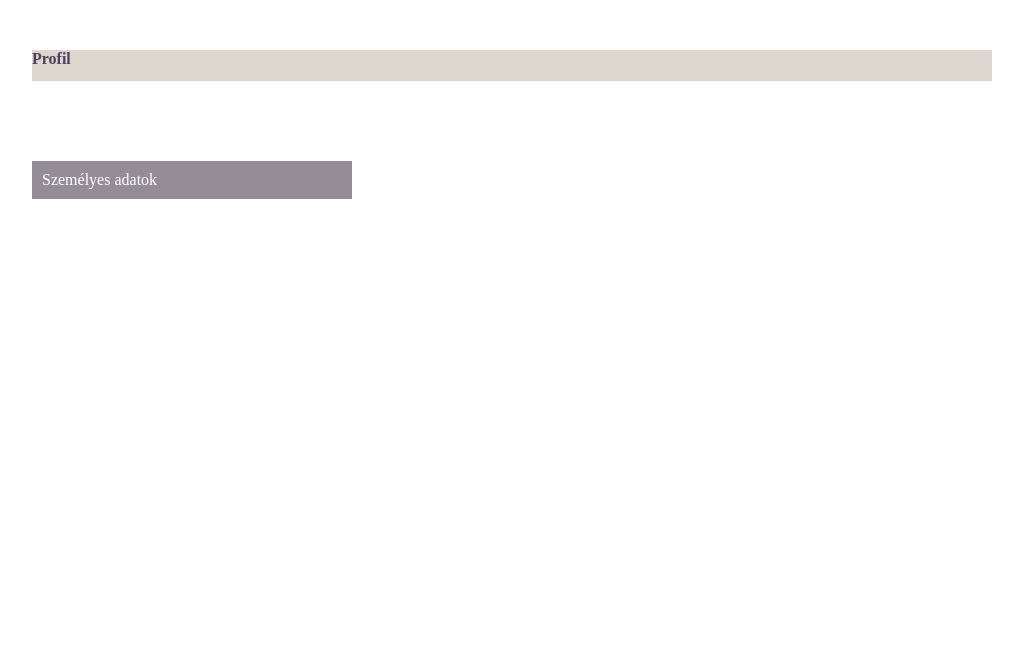
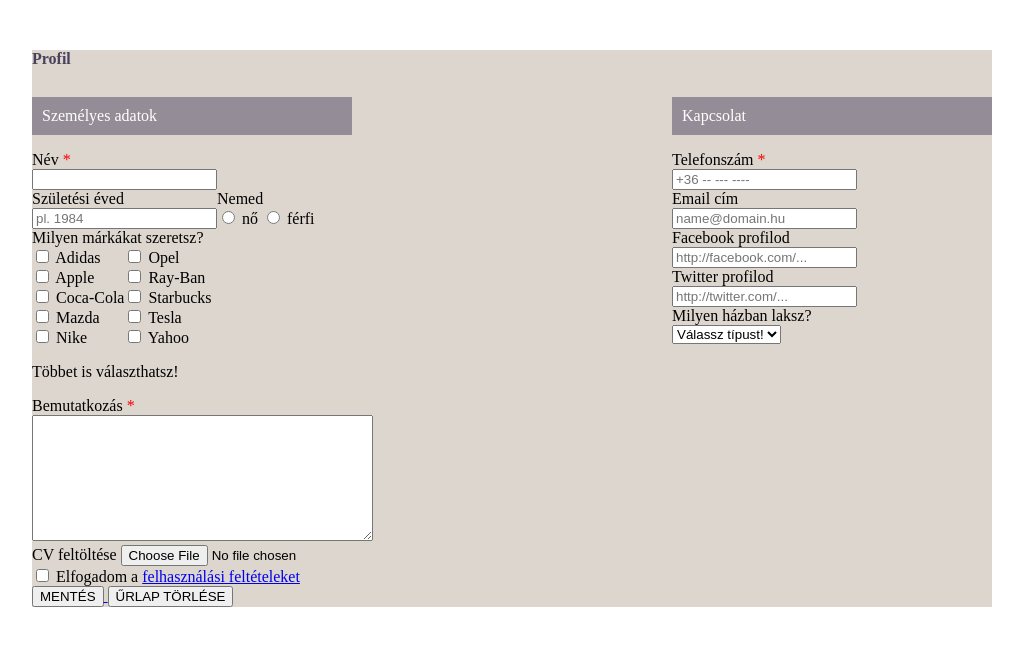
Before and after one commit to greenfox-velox/annatorok, a plain HTML site: page week-02/day-02/form/index.html in a window 1280 px wide. Shown: the whole page, without its empty margins (128-1151 px from the left). Drawn offline with Linux system fonts and the light colour scheme.

Commit message:
Add skeleton of html and forms without style

```diff
--- a/week-02/day-02/form/index.html
+++ b/week-02/day-02/form/index.html
@@ -8,34 +8,106 @@
   <body>
     <div class="wrapper">
     <h2>Profil</h2>
-
+    <form action="# " method="post">
       <div class="form-container">
         <div class="personal-info-box">
           <p class="personal-info-title">Személyes adatok</p>
-        <form action="/my-handling-form-page" method="post">
-        </form>
+
+            <div>
+              <label for="name">Név<span> *</span></label><br>
+              <input type="text" id="name" required><br>
+            </div>
+
+            <div class="birth-gender">
+              <div class="birth">
+                <label for="birth">Születési éved</label><br>
+                <input type="number" id="birth" placeholder="pl. 1984">
+              </div>
+              <div class="gender">
+                <label for="gender_woman">Nemed</label><br>
+                <input type="radio" id="gender_woman" value="no">
+                <label for="gender_man">nő</label>
+                <input type="radio" id="gender_man" value="ferfi">
+                <label for="gender">férfi</label>
+              </div>
+            </div>
+
+            <div>
+              <label for="brand">Milyen márkákat szeretsz?</label><br>
+              <div class="brand_left">
+                <input type="checkbox" id="Adidas" value="Adidas">
+                <label for="Adida">Adidas</label><br>
+                <input type="checkbox" id="Apple" value="Apple">
+                <label for="Apple">Apple</label><br>
+                <input type="checkbox" id="Coca-Cola" value="Coca-Cola">
+                <label for="Coca-Cola">Coca-Cola</label><br>
+                <input type="checkbox" id="Mazda" value="Mazda">
+                <label for="Mazda">Mazda</label><br>
+                <input type="checkbox" id="Nike" value="Nike">
+                <label for="Nike">Nike</label><br>
+              </div>
+              <div class="brand_right">
+                <input type="checkbox" id="Opel" value="Opel">
+                <label for="Opel">Opel</label><br>
+                <input type="checkbox" id="Ray-Ban" value="Ray-Ban">
+                <label for="Ray-Ban">Ray-Ban</label><br>
+                <input type="checkbox" id="Starbucks" value="Starbucks">
+                <label for="Starbucks">Starbucks</label><br>
+                <input type="checkbox" id="Tesla" value="Tesla">
+                <label for="Tesla">Tesla</label><br>
+                <input type="checkbox" id="Yahoo" value="Yahoo">
+                <label for="Yahoo">Yahoo</label><br>
+              </div>
+            </div>
+              <p>Többet is választhatsz!</p>
         </div>
 
         <div class="contact-data-box">
-        <form action="/my-handling-form-page" method="post">
-        </form>
+          <p class="contact-data-title">Kapcsolat</p>
+            <label for="mobile">Telefonszám<span> *</span></label><br>
+            <input type="tel" id="mobile" placeholder="+36 -- --- ----"><br>
+            <label for="email">Email cím</label><br>
+            <input type="email" id="email" placeholder="name@domain.hu"><br>
+            <label for="facebook">Facebook profilod</label><br>
+            <input type="url" id="facebook" placeholder="http://facebook.com/..."><br>
+            <label for="twitter">Twitter profilod</label><br>
+            <input type="url" id="twitter" placeholder="http://twitter.com/..."><br>
+
+            <label for="select">Milyen házban laksz?</label><br>
+            <select id="select">
+              <option value="" disabled selected>Válassz típust!</option>
+              <option value="csaladi">Családi</option>
+              <option value="tarsas">Társas</option>
+              <option value="tegla">Tégla</option>
+              <option value="panel">Panel</option>
+            </select>
         </div>
       </div>
 
       <div class="intro-upload-buttons">
-      <div class="upload">
+
+        <div class="intro">
+            <label for="intro-msg">Bemutatkozás<span> *</span></label><br>
+            <textarea id="intro-msg" rows="8" cols="40"></textarea>
         </div>
+
+        <div class="upload"></div>
+            <label for="upload-file">CV feltöltése</label>
+            <input type="file" name="name" value="">
+
         <div class="terms">
-        <form action="/my-handling-form-page" method="post">
-        </form>
+            <input type="checkbox" id="term-chk" value="">
+            <label for="term-chk">Elfogadom a <a href="#"<a/>felhasználási feltételeket</label>
         </div>
 
         <div class="buttons">
-        <form action="/my-handling-form-page" method="post">
-        </form>
+            <label for="save"></label>
+            <button type="submit">MENTÉS</button>
+            <label for="save"></label>
+            <button type="reset">ŰRLAP TÖRLÉSE</button>
         </div>
       </div>
-
+    </form>
     </div>
   </body>
 </html>
--- a/week-02/day-02/form/style.css
+++ b/week-02/day-02/form/style.css
@@ -7,6 +7,7 @@
 .form-container {
   display: flex;
   height: 100%;
+  justify-content: space-between;
 }
 
 h2 {
@@ -23,7 +24,27 @@ h2 {
 
 .personal-info-box {
   box-sizing: border-box;
-  position: absolute;
-  left: 160px;
-  top: 145px;
 }
+
+.birth-gender {
+  display: flex;
+}
+
+.brand_left {
+  float: left;
+}
+
+span {
+  color: red;
+}
+
+fieldset {
+  border: 0;
+}
+
+.contact-data-title {
+  background: #948C96;
+  width: 300px;
+  color: #fff;
+  padding: 10px;
+}
```
Lines whose indentation alone changed are shown as unchanged.
